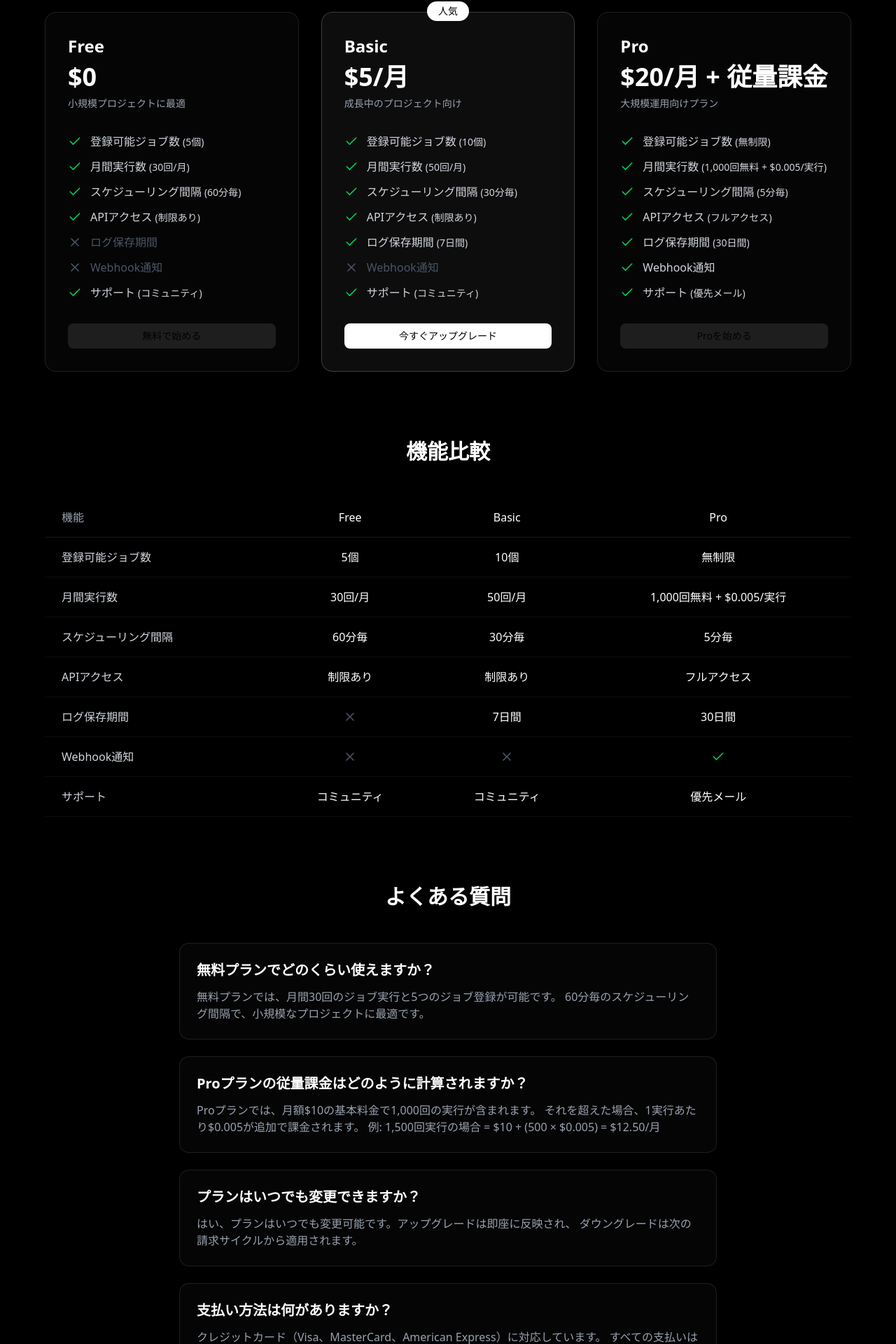
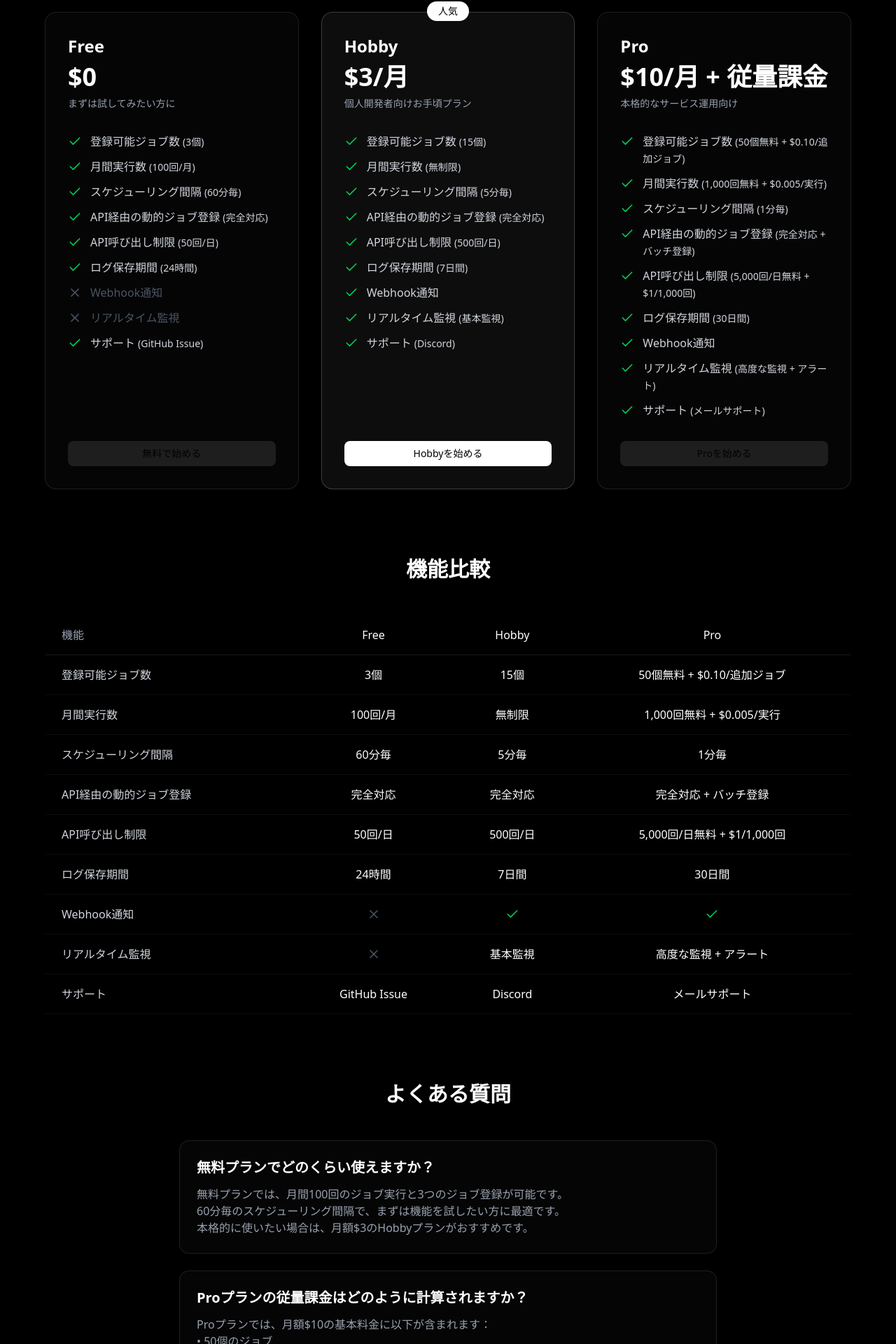
Before and after one commit to Claft-Developers/ReCoron, a Next.js app: page /pricing in a window 1280 px wide. Shown: the part 315-2235 px from the top of the page at 70% size. Built offline with nearby package versions, Linux system fonts and the light colour scheme.

Commit message:
edit: update FAQ and plan

```diff
--- a/src/app/(main)/pricing/page.tsx
+++ b/src/app/(main)/pricing/page.tsx
@@ -2,6 +2,7 @@ import { PRICING_TIERS, ALL_FEATURES } from "@/constants/plan";
 import { Button } from "@/components/ui/button";
 import { Check, X } from "lucide-react";
 import { PricingCard } from "@/components/pricing/pricing-card";
+import { FAQSection } from "@/components/pricing/faq-section";
 
 export function generateMetadata() {
     return {
@@ -85,52 +86,7 @@ export default function PricingPage() {
             </section>
 
             {/* FAQ Section */}
-            <section className="container mx-auto px-4 pb-24">
-                <h2 className="text-3xl font-bold text-center mb-12">よくある質問</h2>
-
-                <div className="max-w-3xl mx-auto space-y-6">
-                    <div className="border border-white/10 rounded-xl p-6 bg-white/[0.02]">
-                        <h3 className="text-xl font-semibold mb-3">無料プランでどのくらい使えますか？</h3>
-                        <p className="text-gray-400">
-                            無料プランでは、月間30回のジョブ実行と5つのジョブ登録が可能です。
-                            60分毎のスケジューリング間隔で、小規模なプロジェクトに最適です。
-                        </p>
-                    </div>
-
-                    <div className="border border-white/10 rounded-xl p-6 bg-white/[0.02]">
-                        <h3 className="text-xl font-semibold mb-3">Proプランの従量課金はどのように計算されますか？</h3>
-                        <p className="text-gray-400">
-                            Proプランでは、月額$10の基本料金で1,000回の実行が含まれます。
-                            それを超えた場合、1実行あたり$0.005が追加で課金されます。
-                            例: 1,500回実行の場合 = $10 + (500 × $0.005) = $12.50/月
-                        </p>
-                    </div>
-
-                    <div className="border border-white/10 rounded-xl p-6 bg-white/[0.02]">
-                        <h3 className="text-xl font-semibold mb-3">プランはいつでも変更できますか？</h3>
-                        <p className="text-gray-400">
-                            はい、プランはいつでも変更可能です。アップグレードは即座に反映され、
-                            ダウングレードは次の請求サイクルから適用されます。
-                        </p>
-                    </div>
-
-                    <div className="border border-white/10 rounded-xl p-6 bg-white/[0.02]">
-                        <h3 className="text-xl font-semibold mb-3">支払い方法は何がありますか？</h3>
-                        <p className="text-gray-400">
-                            クレジットカード（Visa、MasterCard、American Express）に対応しています。
-                            すべての支払いはStripeを通じて安全に処理されます。
-                        </p>
-                    </div>
-
-                    <div className="border border-white/10 rounded-xl p-6 bg-white/[0.02]">
-                        <h3 className="text-xl font-semibold mb-3">ジョブ実行が失敗した場合も課金されますか？</h3>
-                        <p className="text-gray-400">
-                            いいえ、実際に成功したジョブ実行のみが課金対象となります。
-                            リトライや失敗したジョブは課金されません。
-                        </p>
-                    </div>
-                </div>
-            </section>
+            <FAQSection />
 
             {/* CTA Section */}
             <section className="container mx-auto px-4 pb-24 text-center">
--- /dev/null
+++ b/src/components/pricing/faq-section.tsx
@@ -0,0 +1,50 @@
+type FAQ = {
+    question: string;
+    answer: string;
+};
+
+const FAQS: FAQ[] = [
+    {
+        question: "無料プランでどのくらい使えますか？",
+        answer: "無料プランでは、月間100回のジョブ実行と3つのジョブ登録が可能です。\n60分毎のスケジューリング間隔で、まずは機能を試したい方に最適です。\n本格的に使いたい場合は、月額$3のHobbyプランがおすすめです。",
+    },
+    {
+        question: "Proプランの従量課金はどのように計算されますか？",
+        answer: "Proプランでは、月額$10の基本料金に以下が含まれます：\n• 50個のジョブ\n• 1,000回の実行\n• 5,000回/日のAPI呼び出し\n\n超過時の従量課金：\n• 追加ジョブ: $0.10/個\n• 追加実行: $0.005/回\n• 追加API呼び出し: $1/1,000回\n\n例: 1,500回実行の場合 = $10 + (500 × $0.005) = $12.50/月",
+    },
+    {
+        question: "プランはいつでも変更できますか？",
+        answer: "はい、プランはいつでも変更可能です。アップグレードは即座に反映され、\nダウングレードは次の請求サイクルから適用されます。",
+    },
+    {
+        question: "HobbyとProの違いは何ですか？",
+        answer: "Hobbyプランは月額$3で実行回数無制限、15個のジョブ、5分毎のスケジューリングが可能です。\n個人開発や小規模サービスに最適です。\n\nProプランは月額$10から始まり、50個のジョブ、1分毎のスケジューリング、\nバッチ登録機能、高度な監視とアラートが利用でき、スケールに応じて従量課金されます。\n本格的なサービス運用に最適です。",
+    },
+    {
+        question: "支払い方法は何がありますか？",
+        answer: "クレジットカード（Visa、MasterCard、American Express）に対応しています。\nすべての支払いはStripeを通じて安全に処理されます。",
+    },
+    {
+        question: "ジョブ実行が失敗した場合も課金されますか？",
+        answer: "いいえ、実際に成功したジョブ実行のみが課金対象となります。\nリトライや失敗したジョブは課金されません。",
+    },
+];
+
+export function FAQSection() {
+    return (
+        <section className="container mx-auto px-4 pb-24">
+            <h2 className="text-3xl font-bold text-center mb-12">よくある質問</h2>
+
+            <div className="max-w-3xl mx-auto space-y-6">
+                {FAQS.map((faq, index) => (
+                    <div key={index} className="border border-white/10 rounded-xl p-6 bg-white/[0.02]">
+                        <h3 className="text-xl font-semibold mb-3">{faq.question}</h3>
+                        <p className="text-gray-400 whitespace-pre-line">
+                            {faq.answer}
+                        </p>
+                    </div>
+                ))}
+            </div>
+        </section>
+    );
+}
--- a/src/constants/plan.ts
+++ b/src/constants/plan.ts
@@ -3,9 +3,11 @@ const ALL_FEATURES = [
     { id: "jobs", label: "登録可能ジョブ数" },
     { id: "executions", label: "月間実行数" },
     { id: "scheduling", label: "スケジューリング間隔" },
-    { id: "api", label: "APIアクセス" },
+    { id: "dynamicJobs", label: "API経由の動的ジョブ登録" },
+    { id: "apiCalls", label: "API呼び出し制限" },
     { id: "logs", label: "ログ保存期間" },
     { id: "webhook", label: "Webhook通知" },
+    { id: "monitoring", label: "リアルタイム監視" },
     { id: "support", label: "サポート" },
 ] as const;
 
@@ -13,47 +15,53 @@ const PRICING_TIERS = [
     {
         title: "Free",
         price: "$0",
-        description: "小規模プロジェクトに最適",
+        description: "まずは試してみたい方に",
         cta: "無料で始める",
         features: {
-            jobs: { included: true, value: "5個" },
-            executions: { included: true, value: "30回/月" },
+            jobs: { included: true, value: "3個" },
+            executions: { included: true, value: "100回/月" },
             scheduling: { included: true, value: "60分毎" },
-            api: { included: true, value: "制限あり" },
-            logs: { included: false },
+            dynamicJobs: { included: true, value: "完全対応" },
+            apiCalls: { included: true, value: "50回/日" },
+            logs: { included: true, value: "24時間" },
             webhook: { included: false },
-            support: { included: true, value: "コミュニティ" },
+            monitoring: { included: false },
+            support: { included: true, value: "GitHub Issue" },
         },
     },
     {
-        title: "Basic",
-        price: "$5/月",
-        description: "成長中のプロジェクト向け",
-        cta: "今すぐアップグレード",
+        title: "Hobby",
+        price: "$3/月",
+        description: "個人開発者向けお手頃プラン",
+        cta: "Hobbyを始める",
         popular: true,
         features: {
-            jobs: { included: true, value: "10個" },
-            executions: { included: true, value: "50回/月" },
-            scheduling: { included: true, value: "30分毎" },
-            api: { included: true, value: "制限あり" },
+            jobs: { included: true, value: "15個" },
+            executions: { included: true, value: "無制限" },
+            scheduling: { included: true, value: "5分毎" },
+            dynamicJobs: { included: true, value: "完全対応" },
+            apiCalls: { included: true, value: "500回/日" },
             logs: { included: true, value: "7日間" },
-            webhook: { included: false },
-            support: { included: true, value: "コミュニティ" },
+            webhook: { included: true },
+            monitoring: { included: true, value: "基本監視" },
+            support: { included: true, value: "Discord" },
         },
     },
     {
         title: "Pro",
-        price: "$20/月 + 従量課金",
-        description: "大規模運用向けプラン",
+        price: "$10/月 + 従量課金",
+        description: "本格的なサービス運用向け",
         cta: "Proを始める",
         features: {
-            jobs: { included: true, value: "無制限" },
+            jobs: { included: true, value: "50個無料 + $0.10/追加ジョブ" },
             executions: { included: true, value: "1,000回無料 + $0.005/実行" },
-            scheduling: { included: true, value: "5分毎" },
-            api: { included: true, value: "フルアクセス" },
+            scheduling: { included: true, value: "1分毎" },
+            dynamicJobs: { included: true, value: "完全対応 + バッチ登録" },
+            apiCalls: { included: true, value: "5,000回/日無料 + $1/1,000回" },
             logs: { included: true, value: "30日間" },
             webhook: { included: true },
-            support: { included: true, value: "優先メール" },
+            monitoring: { included: true, value: "高度な監視 + アラート" },
+            support: { included: true, value: "メールサポート" },
         },
     }
 ];
```
